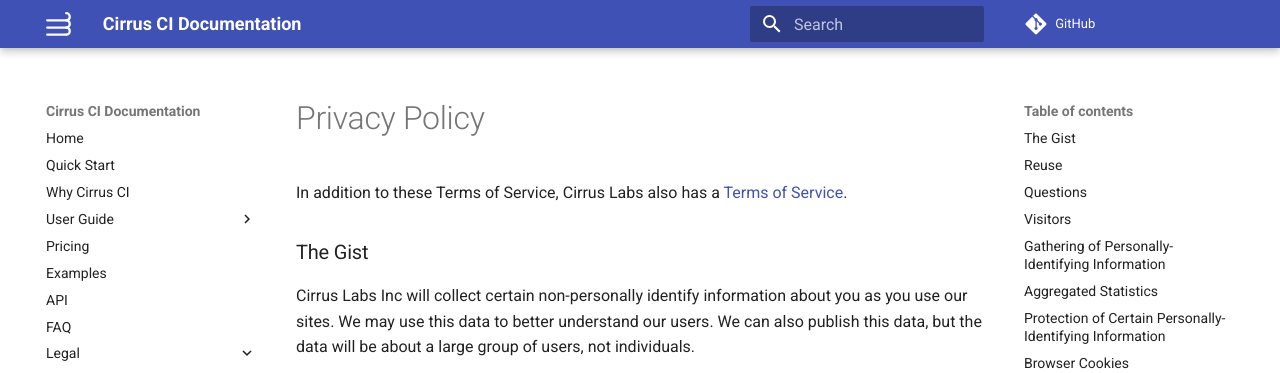
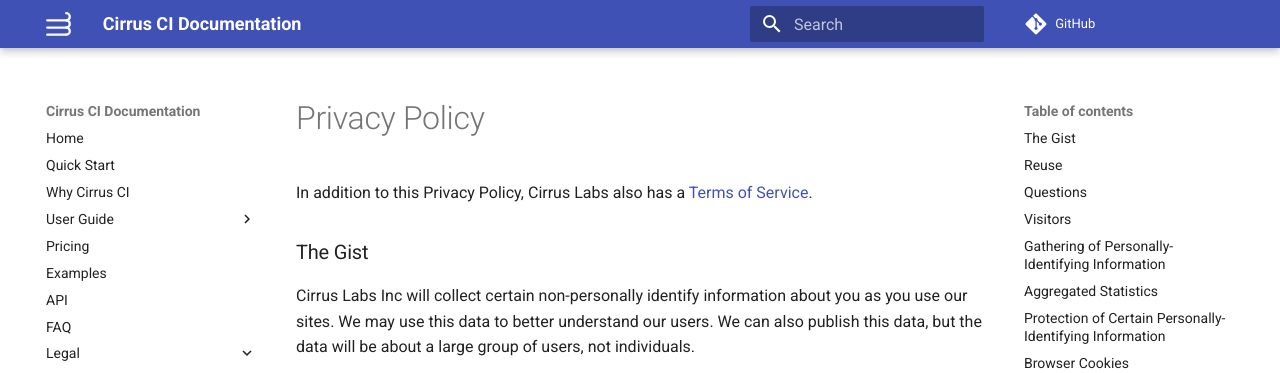
Before and after one commit to cirruslabs/cirrus-ci-docs, an MkDocs documentation site: the page built from docs/legal/privacy.md, in a window 1280 px wide and 900 px high. Shown: the top 373 px of the window. Built offline with MkDocs 1.6.1 and Material for MkDocs 9.7.7, drawn with Linux system fonts in a browser that asks for light colours; comment, search, counter and statistics services are not loaded.

Commit message:
Typo fix

```diff
--- a/docs/legal/privacy.md
+++ b/docs/legal/privacy.md
@@ -2,7 +2,7 @@
 
 # Privacy Policy
 
-In addition to these Terms of Service, Cirrus Labs also has a [Terms of Service](terms.md).
+In addition to this Privacy Policy, Cirrus Labs also has a [Terms of Service](terms.md).
 
 ### The Gist
 
```
